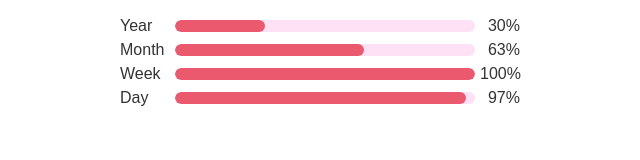
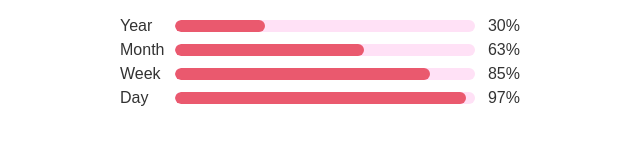
Before and after one commit to SanaaSherif/life-progress, a plain HTML site: page index.html in a window 1280 px wide. Shown: the full height of the page, 320-960 px from the left. Drawn offline with Linux system fonts and the light colour scheme.

Commit message:
Update index.html

```diff
--- a/index.html
+++ b/index.html
@@ -107,11 +107,13 @@
 
 function getWeekProgress() {
   const now = new Date();
-      const day = now.getDay(); // Sunday = 0
+  let day = now.getDay(); // Sunday = 0, Monday = 1, ..., Saturday = 6
+  day = (day === 0) ? 6 : day - 1; // Shift Sunday to the end
   const hour = now.getHours();
   const minute = now.getMinutes();
   return ((day + hour / 24 + minute / 1440) / 7) * 100;
 }
+
 
     function getDayProgress() {
       const now = new Date();
```
Lines whose indentation alone changed are shown as unchanged.
